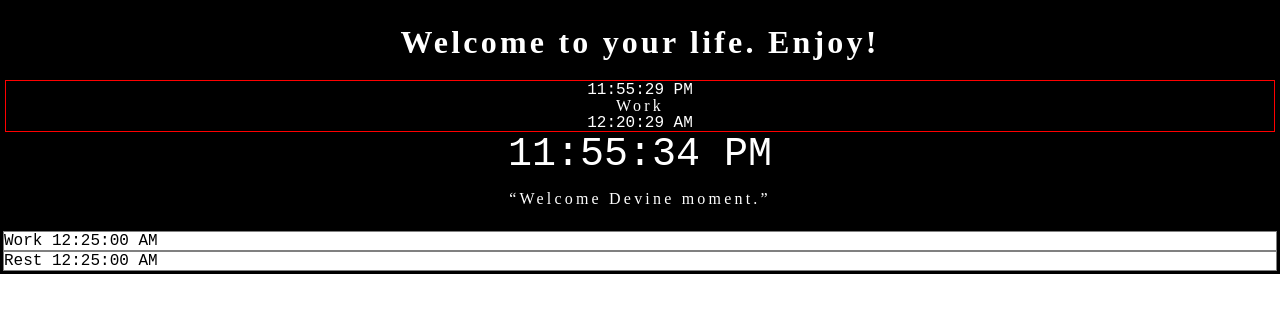
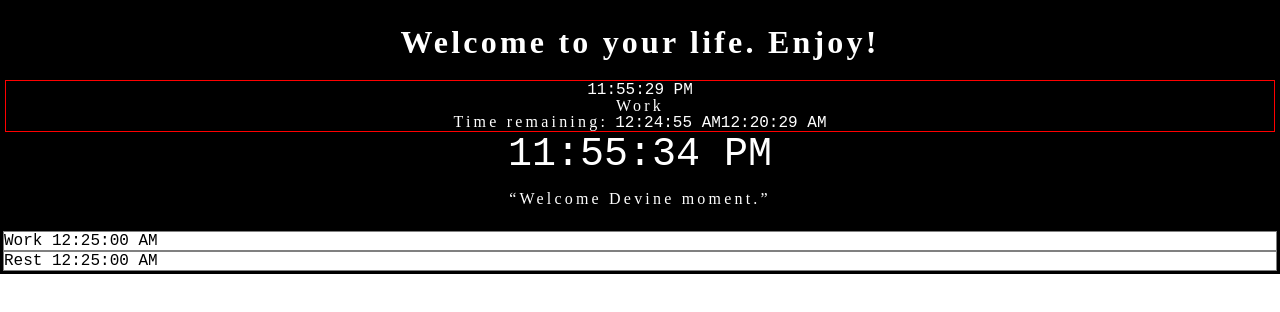
Before and after one commit to toChaim/todo-client, a React (Create React App) app: page / in a window 1280 px wide. Shown: the top 312 px of the page. Built offline with nearby package versions, Linux system fonts and the light colour scheme.

Commit message:
show time remaining.

```diff
--- a/src/molecules/Header.js
+++ b/src/molecules/Header.js
@@ -22,6 +22,7 @@ const Header = ({ title, quote, time, startTime, activity }) => {
       <HearderAcitivityStyle>
         <Time time={startTime} />
         <div>{activity.title}</div>
+        Time remaining: <Time time={new Date(+endTime - new Date())} />
         <Time time={endTime} />
       </HearderAcitivityStyle>
       <BigClock>
```
